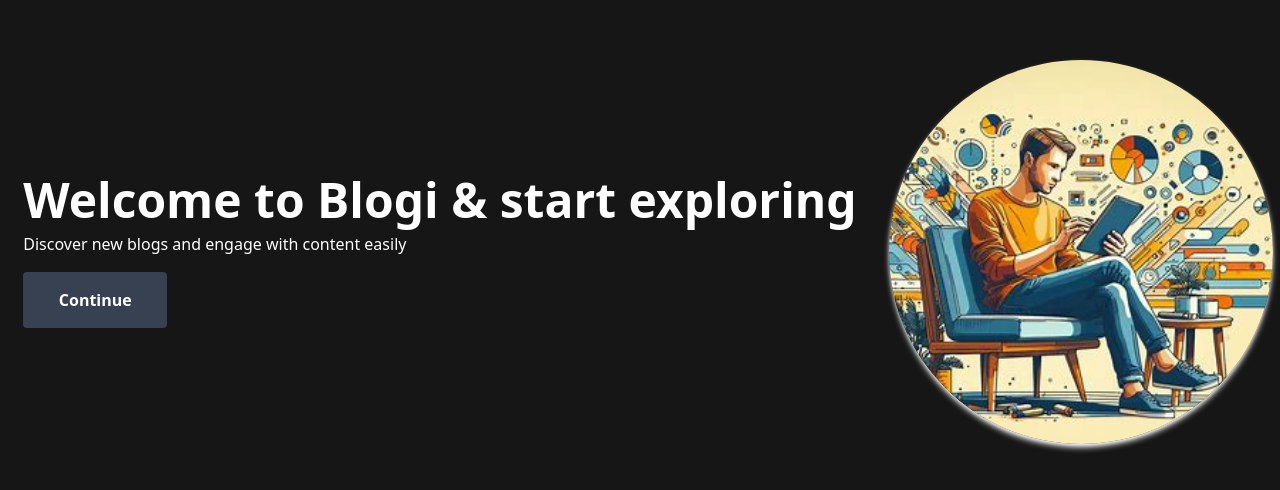
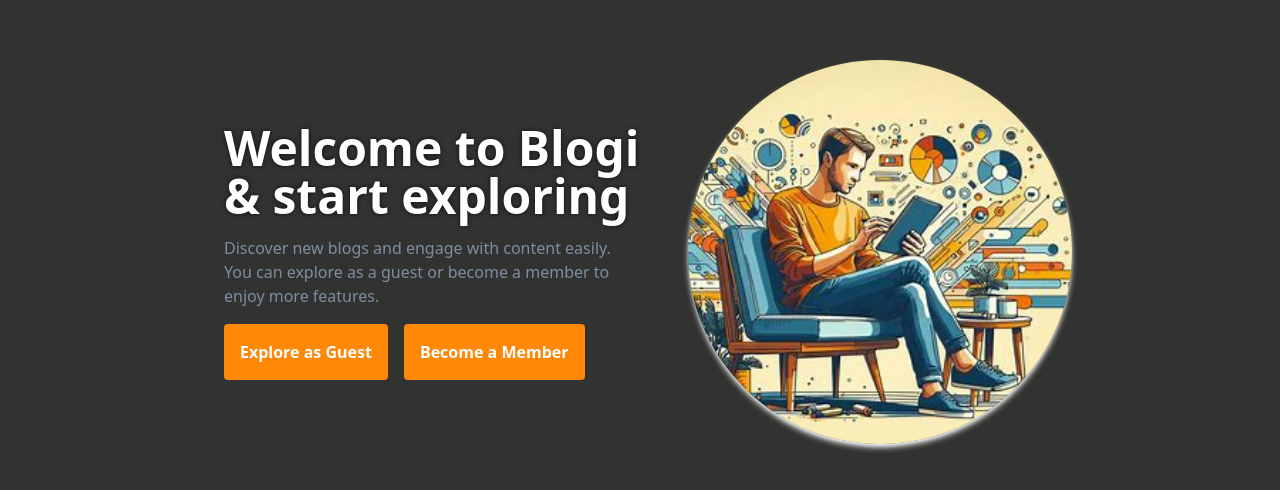
Before and after one commit to NickGV/blog-react, a React (Vite) app: page /post/1 in a window 1280 px wide. Shown: the part 148-638 px from the top of the page. Built offline with nearby package versions, Linux system fonts and the light colour scheme.

Commit message:
add WelcomePage component and update routing in App

```diff
--- a/src/App.jsx
+++ b/src/App.jsx
@@ -7,6 +7,7 @@
 import { CreatePage } from "./pages/CreatePage";
 import { SignUpPage } from "./pages/SingUpPage";
 import { useState } from "react";
+import { WelcomePage } from "./pages/WelcomePage";
 
 function App() {
   const [isLogin, setIsLogin] = useState(false);
@@ -27,7 +28,7 @@
           </Routes>
         </PostsProvider>
       ) : (
-        <SignUpPage handleLogin={handleLogin} />
+        <WelcomePage handleLogin={handleLogin} />
       )}
     </>
   );
--- /dev/null
+++ b/src/pages/WelcomePage.jsx
@@ -0,0 +1,41 @@
+import { Link } from "react-router-dom";
+import singUpImg from "../assets/singUpImg.jpeg";
+
+export const WelcomePage = ({ handleLogin }) => {
+  return (
+    <div className="flex flex-col md:flex-row justify-center items-center h-screen gap-8 text-white w-full bg-gray-bg p-4">
+      <div className="text-center md:text-left order-2 md:order-1 p-4 max-w-md">
+        <h2 className="text-5xl font-bold mb-4 text-shadow-lg">
+          Welcome to Blogi & start exploring
+        </h2>
+        <p className="text-gray-text mb-4">
+          Discover new blogs and engage with content easily. You can explore as
+          a guest or become a member to enjoy more features.
+        </p>
+        <div className="flex flex-col md:flex-row gap-4">
+          <button
+            className="w-full
+            md:w-auto p-4
+           bg-orange-btn hover:bg-gray-hovered font-semibold rounded"
+            onClick={handleLogin}
+          >
+            Explore as Guest
+          </button>
+          <Link
+            className="w-full md:w-auto p-4 bg-orange-btn hover:bg-gray-hovered font-semibold rounded"
+            to="/auth"
+          >
+            Become a Member
+          </Link>
+        </div>
+      </div>
+      <div className="order-1 md:order-2 md:w-96 md:h-96">
+        <img
+          src={singUpImg}
+          alt="Welcome"
+          className="w-full h-full shadow-md shadow-white rounded-full"
+        />
+      </div>
+    </div>
+  );
+};
```
Also changed, not shown: src/App.css (deleted).
